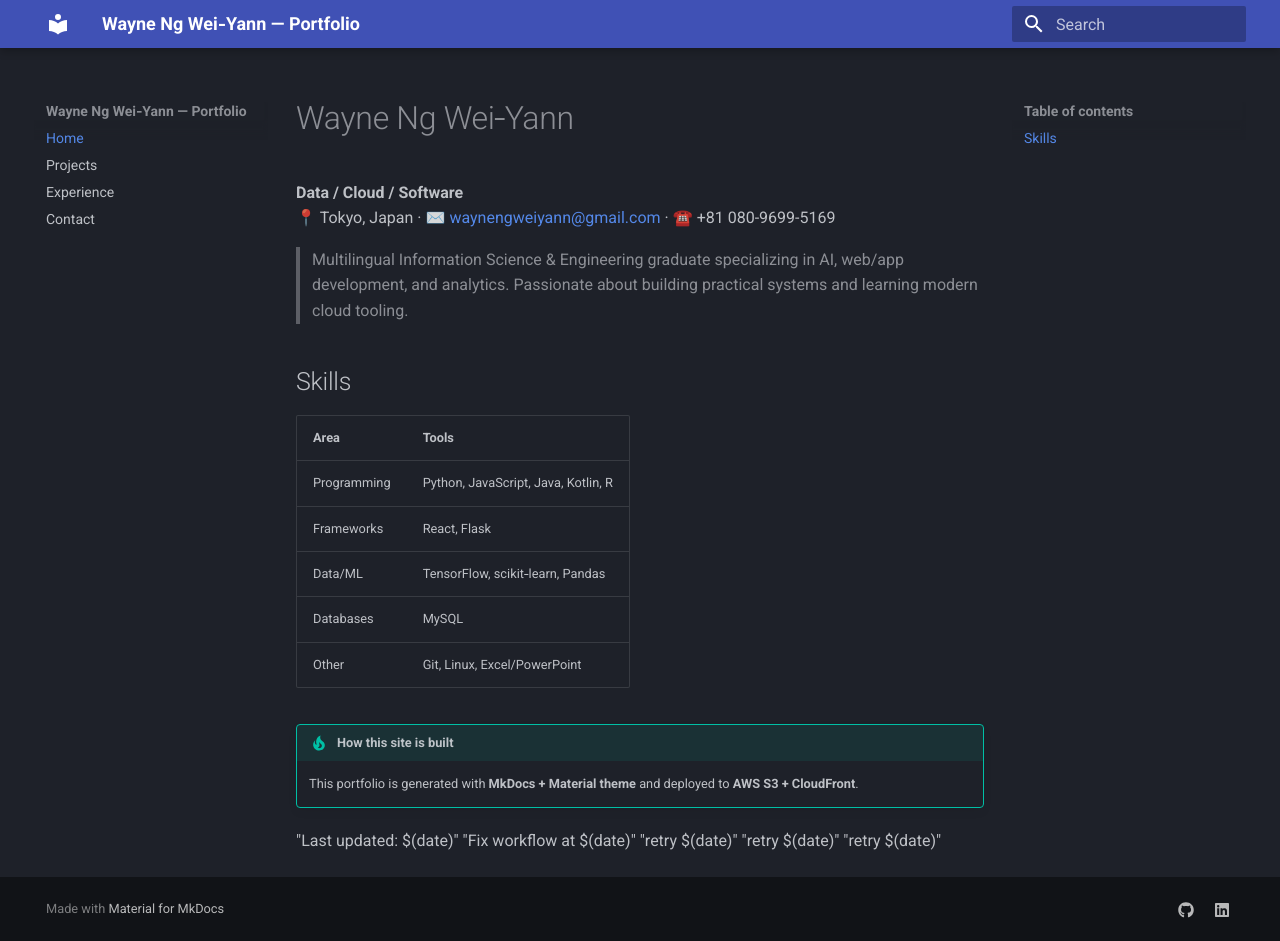
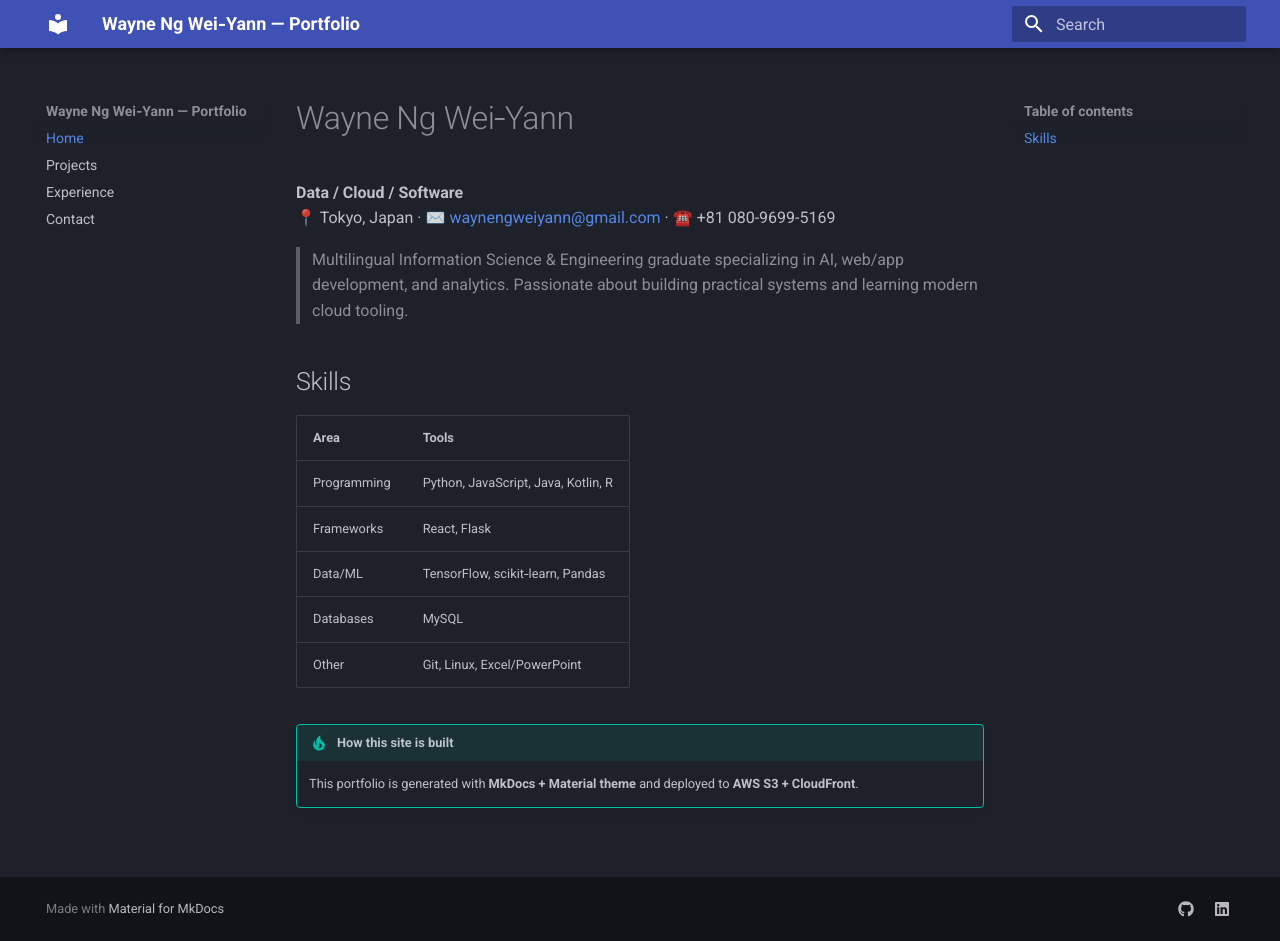
Before and after one commit to wayneng1998/wayne-portfolio, an MkDocs documentation site: the page built from docs/index.md, in a window 1280 px wide and 941 px high. Built offline with MkDocs 1.6.1 and Material for MkDocs 9.7.7, drawn with Linux system fonts in a browser that asks for light colours.

Commit message:
WIP before syncing

```diff
--- a/docs/index.md
+++ b/docs/index.md
@@ -21,8 +21,3 @@ title: Home
 
 !!! tip "How this site is built"
     This portfolio is generated with **MkDocs + Material theme** and deployed to **AWS S3 + CloudFront**.
-"Last updated: $(date)"
-"Fix workflow at $(date)"
-"retry $(date)"
-"retry $(date)"
-"retry $(date)"
```
